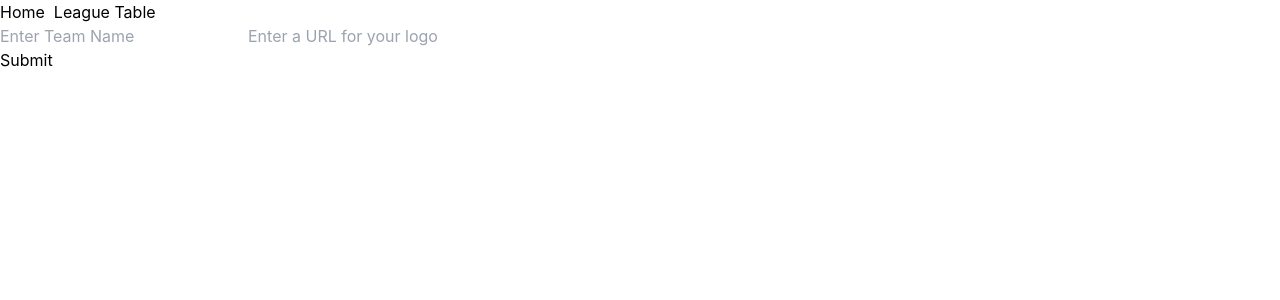
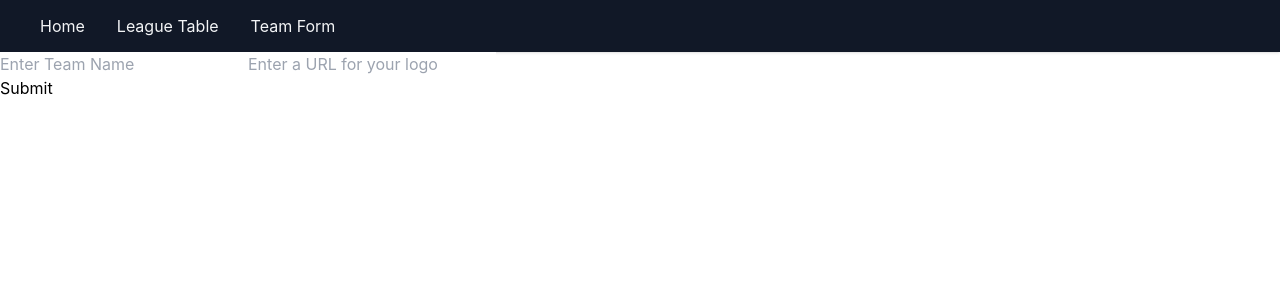
Before and after one commit to jjjjjjonathan/ez-league, a React (Create React App) app: page /teamform in a window 1280 px wide. Shown: the top 300 px of the page. Built offline with nearby package versions, Linux system fonts and the light colour scheme; no server answers.

Commit message:
add some layout in navbar

```diff
--- a/src/components/Navbar.js
+++ b/src/components/Navbar.js
@@ -2,12 +2,18 @@ import { Link } from "react-router-dom";
 
 const Navbar = () => {
   return (
-    <nav>
-      <div>
-        <Link to="/">Home&nbsp;&nbsp;</Link>
-
-        <Link to="/standing">League Table</Link>
-      </div>
+    <nav className="bg-gray-900 text-gray-100 py-3.5 px-6 shadow md:flex justify-between items-center">
+      <ul className="flex items-center cursor-pointer md:flex md:items-center">
+        <li className="md:mx-4 hover:text-gray-400">
+          <Link to="/">Home</Link>
+        </li>
+        <li className="md:mx-4 hover:text-gray-400">
+          <Link to="/standing">League Table</Link>
+        </li>
+        <li className="md:mx-4 hover:text-gray-400">
+          <Link to="/teamform">Team Form</Link>
+        </li>
+      </ul>
     </nav>
   );
 };
```
